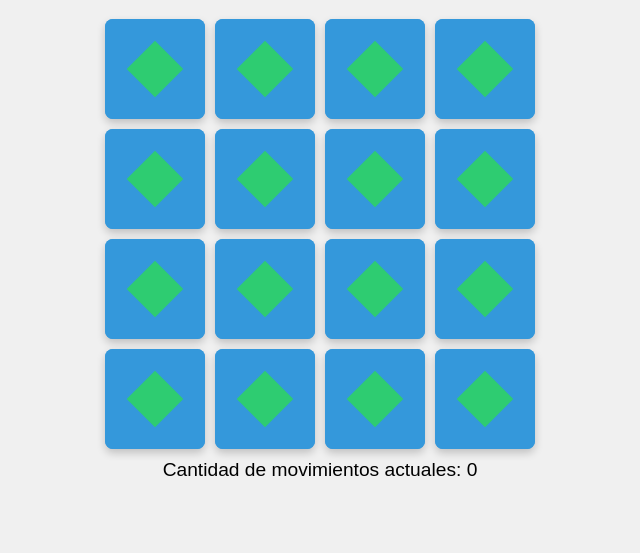
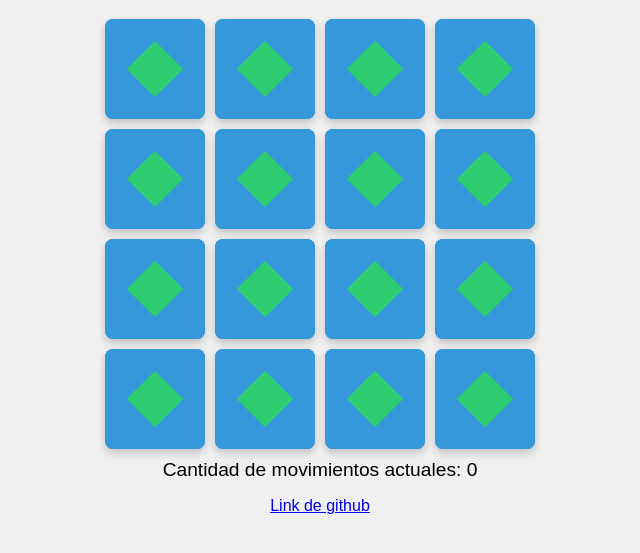
Before and after one commit to JosFer720/lab6react, a plain HTML site: page index.html in a window 1280 px wide. Shown: the part 81-634 px from the top of the page, without its empty margins (320-960 px from the left). Drawn offline with nearby package versions, Linux system fonts and the light colour scheme.

Commit message:
link github

```diff
--- a/index.html
+++ b/index.html
@@ -213,5 +213,8 @@
 
     ReactDOM.createRoot(document.getElementById('root')).render(<App />);
   </script>
+  <footer>
+    <p><a href="https://github.com/JosFer720/lab6react">Link de github</a></p>
+  </footer>
 </body>
 </html>
```
